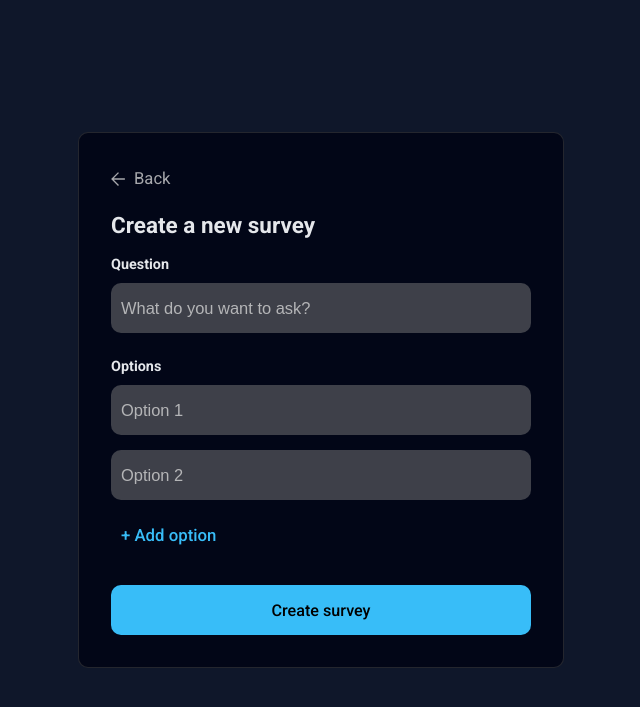
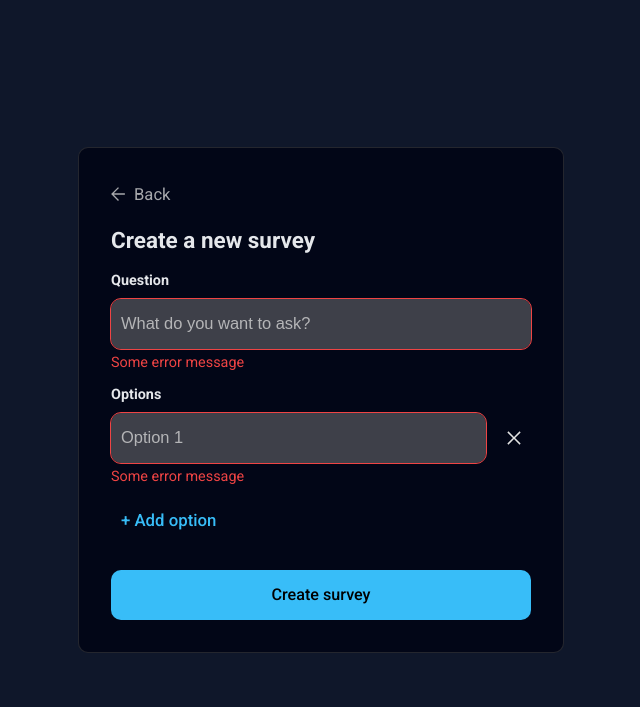
Before and after one commit to i-love-cpp12/survey-app, a PHP site: page /pages/create.html in a window 1280 px wide. Shown: the top 707 px of the page, without its empty margins (319-959 px from the left). Run offline with PHP 8.4, Linux system fonts and the light colour scheme.

Commit message:
added version of option depending on state

```diff
--- a/pages/create.html
+++ b/pages/create.html
@@ -23,17 +23,22 @@
             <form id="create-survey-form">
                 <div class="question">
                     <div class="field-name">Question</div>
-                    <div>
+                    <div class="field-not-valid">
                         <input type="text" name="question" placeholder="What do you want to ask?">
+                        <div class="error-content">Some error message</div>
                     </div>
                 </div>
                 <div class="options">
                     <div class="field-name">Options</div>
-                    <div class="option">
-                        <input type="text" placeholder="Option 1" aria-label="Enter option 1">
-                    </div>
-                    <div class="option">
-                        <input type="text" placeholder="Option 2" aria-label="Enter option 2">
+                    <div class="option field-not-valid multiple-opt">
+                        <div>
+                            <input type="text" placeholder="Option 1" aria-label="Enter option 1" name="option">
+
+                            <button class="delete-opt" type="button">
+                                <svg xmlns="http://www.w3.org/2000/svg" height="24px" viewBox="0 -960 960 960" width="24px" fill="#e3e3e3"><path d="M256-213.85 213.85-256l224-224-224-224L256-746.15l224 224 224-224L746.15-704l-224 224 224 224L704-213.85l-224-224-224 224Z"/></svg>
+                            </button>
+                        </div>
+                        <div class="error-content">Some error message</div>
                     </div>
                 </div>
                 <div class="add-option-conatiner">
--- a/styles/pages/create.css
+++ b/styles/pages/create.css
@@ -42,7 +42,58 @@ section .question
 {
     margin-bottom: 10px;
 }
-
+section .option
+{
+    margin-bottom: 15px;
+}
+section .field-not-valid input
+{
+    outline: 1px solid var(--color-error);
+    margin-bottom: 5px;
+}
+section .field-not-valid input:focus
+{
+    outline: 1px solid var(--color-error);
+}
+section .error-content
+{
+    display: none;
+}
+section .field-not-valid .error-content
+{
+    font-size: 0.9rem;
+    color: var(--color-error);
+    margin-bottom: 15px;
+    display: block;
+}
+section .options .option > div:first-child
+{
+    display: flex;
+    align-items: center;
+    gap: 10px;
+    box-sizing: border-box;
+    margin-bottom: 5px;
+    width: 420px;
+}
+section .options button
+{
+    display: none;
+    height: 35px;
+    aspect-ratio: 1 / 1;
+    background-color: transparent;
+    padding: 0;
+}
+section .multiple-opt input
+{
+    margin-bottom: 0;
+    flex-grow: 1;
+}
+section .multiple-opt button
+{
+    display: flex;
+    align-items: center;
+    justify-content: center;
+}
 input[type="text"]
 {
     width: 400px;
--- a/styles/shared/input.css
+++ b/styles/shared/input.css
@@ -37,3 +37,11 @@ a[role='button'], a[role='button']:visited, a[role='button']:active
     color: var(--color-text);
     text-decoration: none;
 }
+.clear-btn, .clear-btn:hover, .clear-btn:focus
+{
+    outline: none;
+    box-shadow: none;
+    filter: none;
+    transform: none;
+    background-color: transparent;
+}
```
